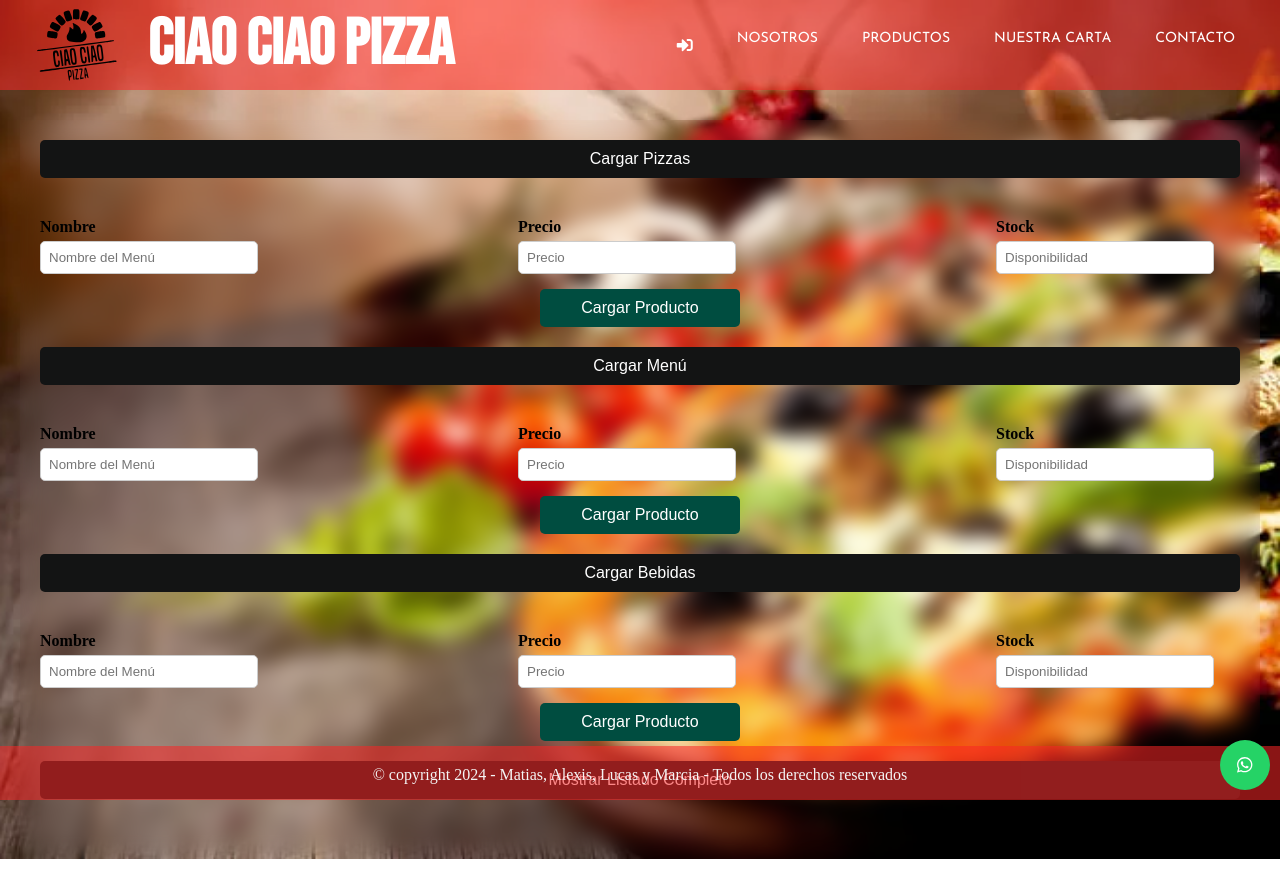
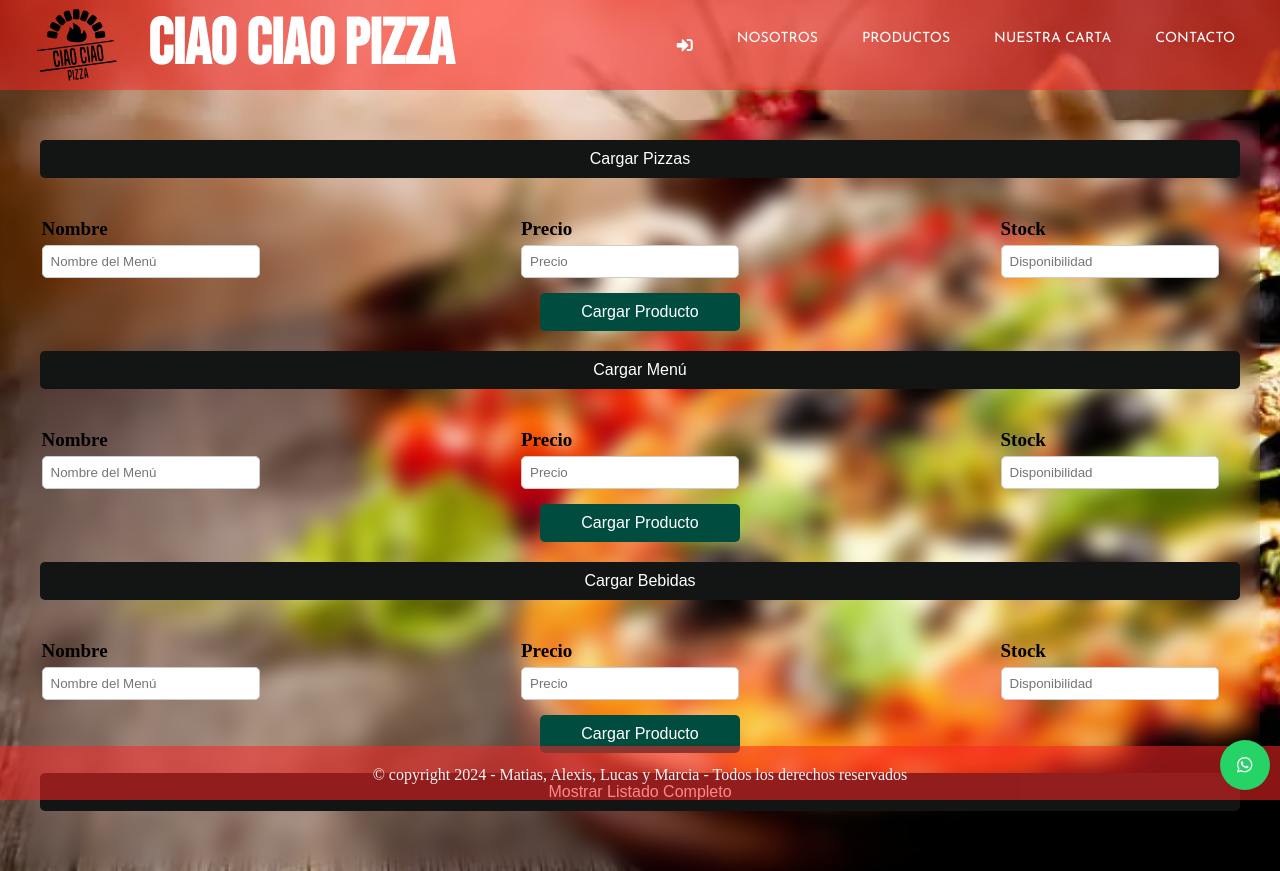
Before and after one commit to maybe9999/CiaoCiaoPizza, a website: page public/dashboard/dashboard.html in a window 1280 px wide. Drawn offline with Linux system fonts and the light colour scheme.

Commit message:
Modificaciones de diseño esteticass

```diff
--- a/public/style.css
+++ b/public/style.css
@@ -1500,10 +1500,11 @@
 /* Ajustes adicionales para que los elementos dentro del containerDash se alineen correctamente */
 .dashboard {
     max-width: 1200px; /* Ancho máximo para la sección del dashboard */
-    margin: auto;
+    margin: 0 auto;
     display: flex;
     flex-direction: column;
     align-items: center;
+    justify-content: center;
 }
 
 /* Botones de menú */
@@ -1551,6 +1552,7 @@
 .menu-content {
     margin-top: 20px;
     width: 100%;
+    justify-content: space-evenly;
 }
 
 .input-group {
@@ -1565,6 +1567,7 @@
     display: block;
     margin-bottom: 5px;
     font-weight: bold;
+    font-size: clamp(17px, 2vw, 19px);
 }
 
 .input-group input {
@@ -1577,6 +1580,7 @@
 .input-group-inline {
     display: flex;
     flex-wrap: wrap;
+    justify-content: space-evenly;
 }
 
 .input-group-inline .input-group {
```
